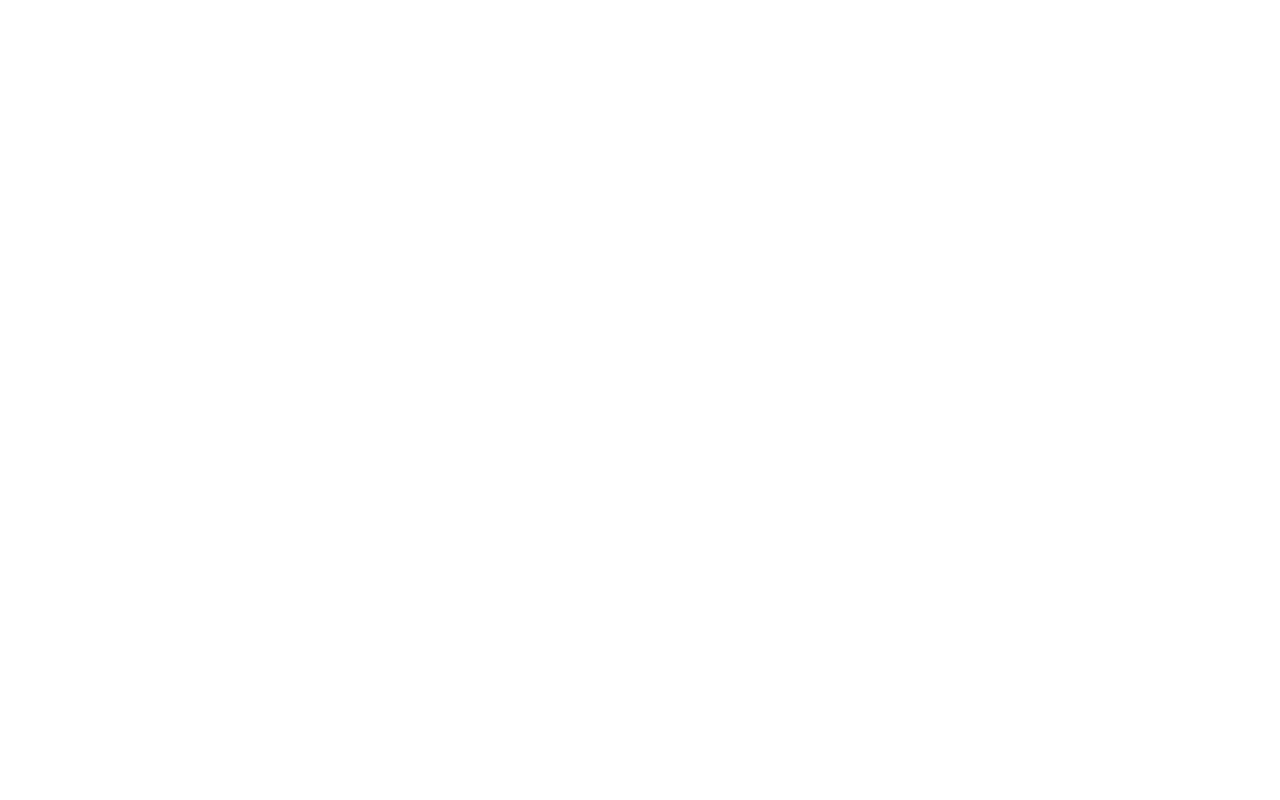
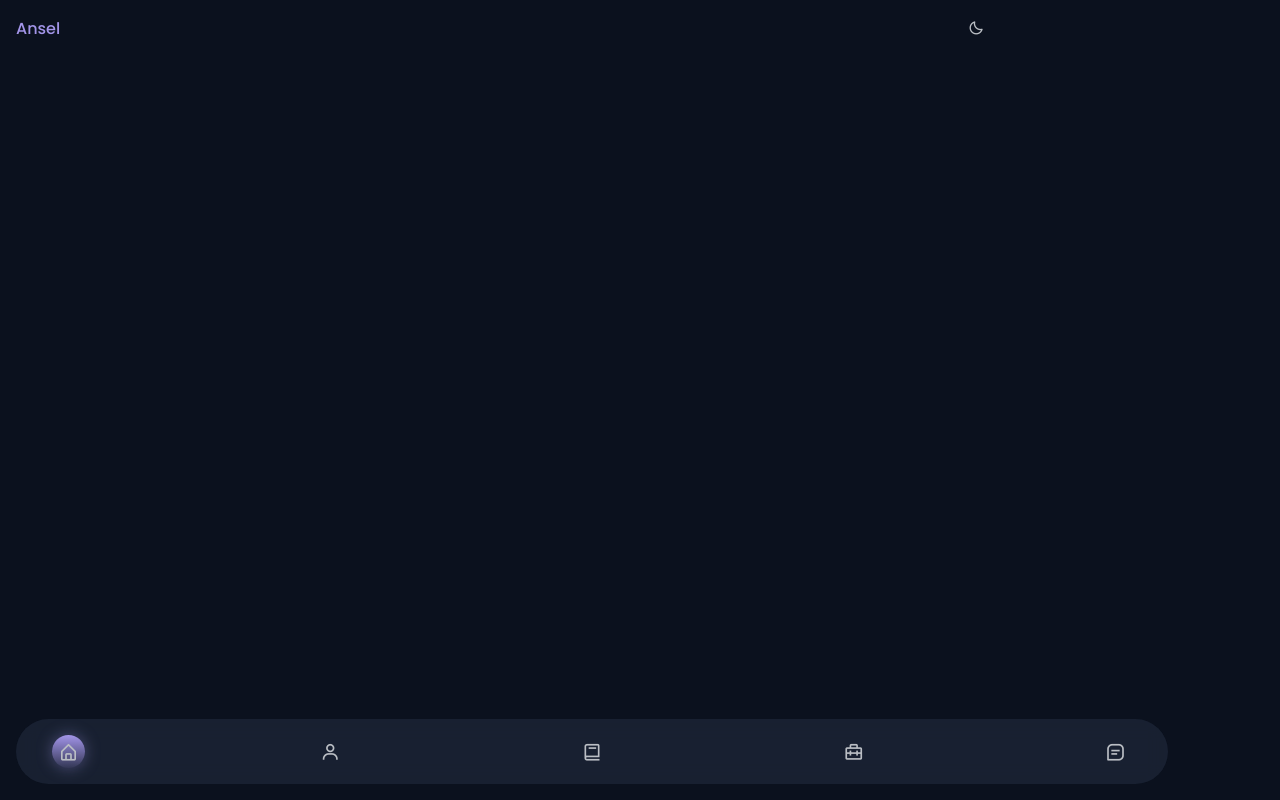
Before and after one commit to Shehzaan-Mansuri/portfolio-WebDesign, a plain HTML site: page index.html in a window 1280 px wide. Drawn offline with nearby package versions, Linux system fonts and the light colour scheme.

Commit message:
top bar done

```diff
--- a/assets/css/styles.css
+++ b/assets/css/styles.css
@@ -27,15 +27,15 @@
 
   /*========== Font and typography ==========*/
   /*.5rem = 8px | 1rem = 16px ...*/
-  --body-font: 'Poppins', sans-serif;
+  --body-font: "Poppins", sans-serif;
   --biggest-font-size: 1.75rem;
   --h1-font-size: 1.5rem;
   --h2-font-size: 1.25rem;
   --h3-font-size: 1rem;
-  --normal-font-size: .938rem;
-  --small-font-size: .813rem;
-  --smaller-font-size: .75rem;
-  --tiny-font-size: .625rem;
+  --normal-font-size: 0.938rem;
+  --small-font-size: 0.813rem;
+  --smaller-font-size: 0.75rem;
+  --tiny-font-size: 0.625rem;
 
   /*========== Font weight ==========*/
   --font-medium: 500;
@@ -55,8 +55,8 @@
     --h2-font-size: 1.5rem;
     --h3-font-size: 1.25rem;
     --normal-font-size: 1rem;
-    --small-font-size: .875rem;
-    --smaller-font-size: .813rem;
+    --small-font-size: 0.875rem;
+    --smaller-font-size: 0.813rem;
   }
 }
 
@@ -82,10 +82,12 @@ textarea {
 body {
   background-color: var(--body-color);
   color: var(--text-color);
-  transition: .4s; /* for light mode animation */
+  transition: 0.4s; /* for light mode animation */
 }
 
-h1, h2, h3 {
+h1,
+h2,
+h3 {
   color: var(--title-color);
   font-weight: var(--font-semibold);
 }
@@ -111,15 +113,12 @@ img {
 
 /*=============== THEME ===============*/
 
-
 /*========== Variables Dark theme ==========*/
-
 
 /*==========
     Color changes in some parts of
     the website, in light theme
 ==========*/
-
 
 /*=============== REUSABLE CSS CLASSES ===============*/
 .container {
@@ -159,61 +158,98 @@ img {
 }
 
 /*=============== HEADER & NAV===============*/
+.header {
+  position: fixed;
+  top: 0;
+  left: 0;
+  width: 100%;
+  background-color: var(--body-color);
+  z-index: var(--z-fixed);
+}
 
+.nav {
+  height: var(--header-height);
+  display: flex;
+  justify-content: space-between;
+  align-items: center;
+}
+.nav_logo {
+  color: var(--first-color);
+  font-weight: var(--font-medium);
+  transition: 0.4s;
+}
+
+.nav_logo:hover {
+  color: var(--first-color);
+}
+
+.nav_menu {
+  position: fixed;
+  bottom: 1rem;
+  background-color: hsla(var(--second-hue), 32%, 16%, 0.8);
+  width: 90%;
+  border-radius: 4rem;
+  padding: 1rem 2.25rem;
+  backdrop-filter: blur(10px);
+}
+
+.nav_list {
+  display: flex;
+  justify-content: space-between;
+  align-items: center;
+}
+
+.nav_link {
+  color: var(--text-color);
+  font-size: 1.25rem;
+  padding: 0.4rem;
+  display: flex;
+  border-radius: 5rem;
+}
 
 /* Active link */
-
+.active-link {
+  background: linear-gradient(
+    180deg,
+    hsla(var(--first-hue), var(--sat), var(--lig), 1),
+    hsla(var(--first-hue), var(--sat), var(--lig), 0.2)
+  );
+  box-shadow: 0 0 16px hsla(var(--first-hue), var(--sat), var(--lig), 0.4);
+}
 
 /* Change background header */
 
-
 /*=============== HOME ===============*/
-
 
 /*=============== BUTTONS ===============*/
 
-
 /*=============== ABOUT ===============*/
-
 
 /*=============== SKILLS ===============*/
 
-
 /*=============== SERVICES ===============*/
-
 
 /* Services modal */
 
-
 /*Active modal*/
-
 
 /*=============== WORK ===============*/
 
-
 /* Active item work*/
-
 
 /*=============== TESTIMONIAL ===============*/
 
-
 /* Swiper class */
-
 
 /*=============== CONTACT ===============*/
 
-
 /*=============== FOOTER ===============*/
 
-
 /*=============== SCROLL BAR ===============*/
-
 
 /*=============== BREAKPOINTS ===============*/
 /* For small devices */
 
-
 /* For medium devices */
 
-
 /* For large devices */
--- a/index.html
+++ b/index.html
@@ -5,23 +5,61 @@
         <meta name="viewport" content="width=device-width, initial-scale=1.0">
 
         <!--=============== FAVICON ===============-->
-        <link rel="shortcut icon" href="" type="image/x-icon">
+        <link rel="shortcut icon" href="/assets/img/favicon.png" type="image/x-icon">
 
         <!--=============== BOXICONS ===============-->
-
+        <link href='https://unpkg.com/boxicons@2.1.1/css/boxicons.min.css' rel='stylesheet'>
 
         <!--=============== SWIPER CSS ===============-->
         <link rel="stylesheet" href="">
 
         <!--=============== CSS ===============-->
-        <link rel="stylesheet" href="">
+        <link rel="stylesheet" href="/assets/css/styles.css">
 
         <title> Responsive portfolio website Ansel </title>
     </head>
     <body>
         <!--=============== HEADER ===============-->
         <header class="header" id="header">
+            <nav class="nav container">
+                <a href="" class="nav_logo">Ansel</a>
 
+                <div class="nav_menu">
+                    <ul class="nav_list">
+                        <li class="nav_item">
+                            <a href="#home" class="nav_link active-link">
+                                <i class='bx bx-home-alt'></i>
+                            </a>
+                        </li>
+
+                        <li class="nav_item">
+                            <a href="#about" class="nav_link">
+                                <i class='bx bx-user'></i>
+                            </a>
+                        </li>
+
+                        <li class="nav_item">
+                            <a href="#skills" class="nav_link">
+                                <i class='bx bx-book' ></i>
+                            </a>
+                        </li>
+
+                        <li class="nav_item">
+                            <a href="#work" class="nav_link">
+                                <i class='bx bx-briefcase-alt-2' ></i>
+                            </a>
+                        </li>
+
+                        <li class="nav_item">
+                            <a href="#contact" class="nav_link">
+                                <i class='bx bx-message-square-detail' ></i>
+                            </a>
+                        </li>
+                    </ul>
+                </div>
+                <!-- Theme change button -->
+                <i class='bx bx-moon change-theme' id="theme-button"></i>
+            </nav>
         </header>
 
         <!--=============== MAIN ===============-->
@@ -77,6 +115,6 @@
         <script src=""></script>
 
         <!--=============== MAIN JS ===============-->
-        <script src=""></script>
+        <script src="/assets/js/main.js"></script>
     </body>
 </html>
```
